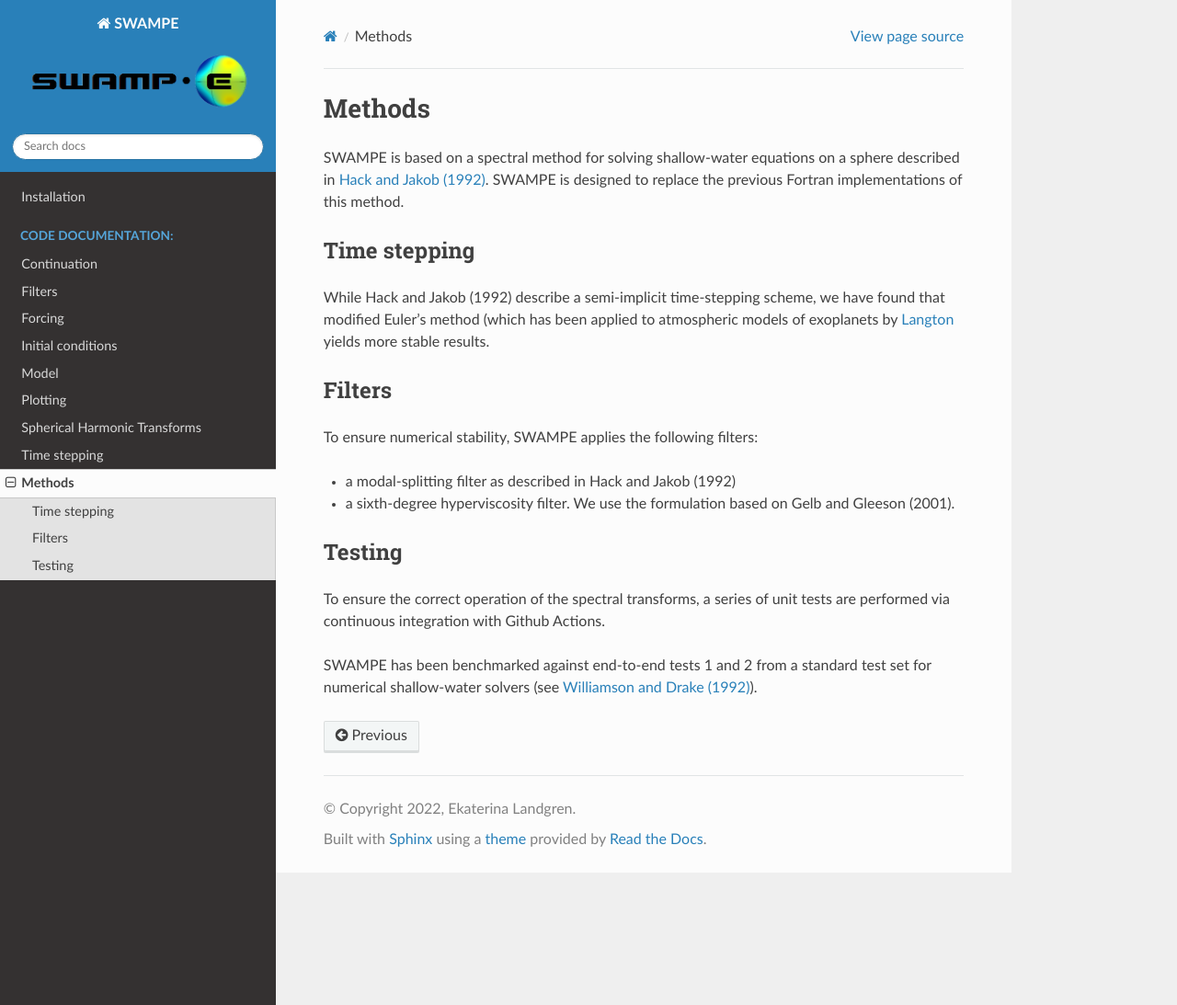
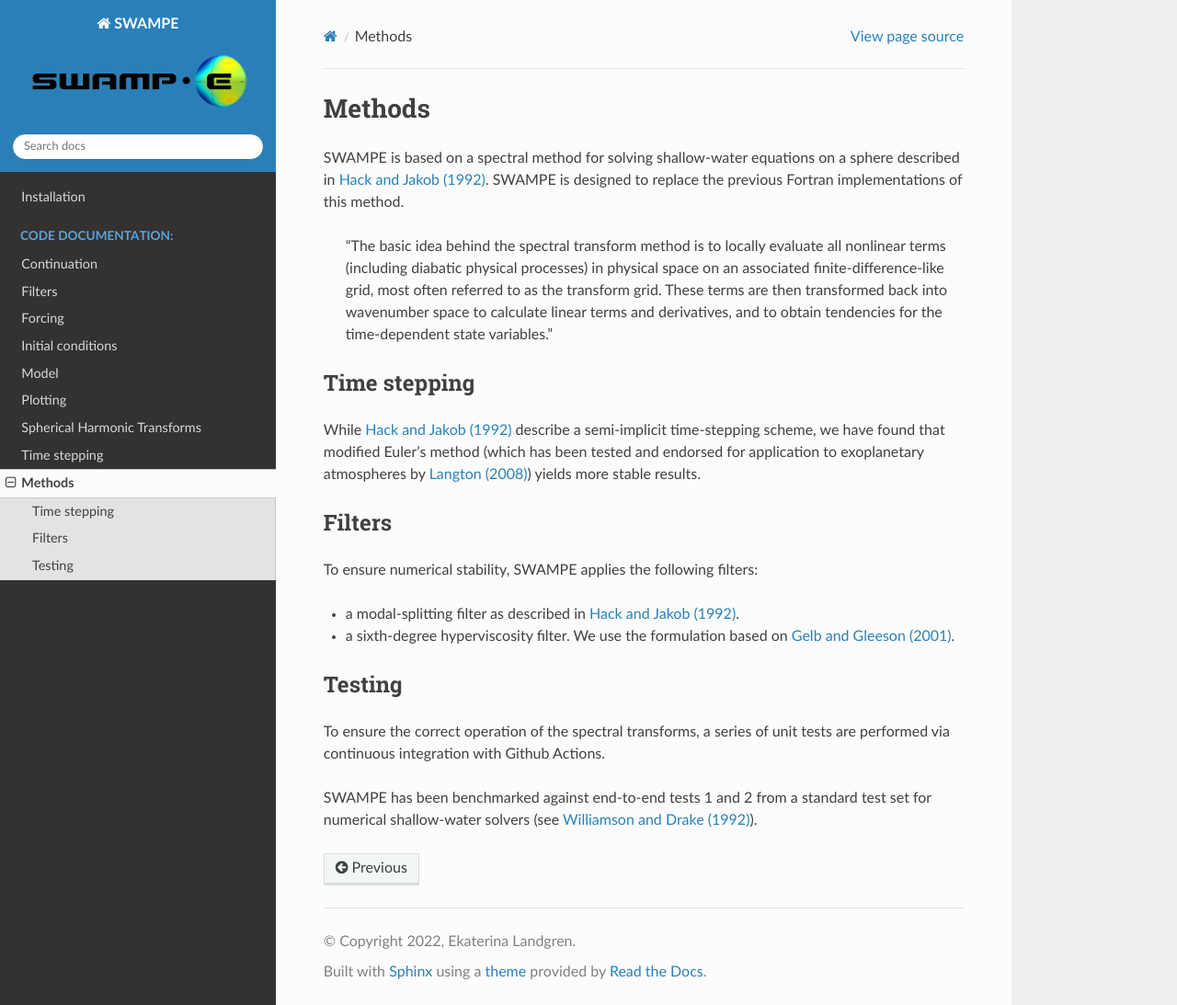
Before and after one commit to kathlandgren/SWAMPE, a Sphinx documentation site: the page built from docs/source/methods.rst, in a window 1280 px wide and 1093 px high. Shown: the whole window at 92% size. Built offline with Sphinx 7.4.7 and the Read the Docs theme 2.0.0, drawn with Linux system fonts in a browser that asks for light colours; pages that are not in the unit, such as notebooks, are missing from menus.

Commit message:
Update methods.rst

```diff
--- a/docs/source/installation.rst
+++ b/docs/source/installation.rst
@@ -1,15 +1,15 @@
 Installation
-============
+=============
 
 Install SWAMPE with Pip
-----------------
+-------------------------
 
 .. code-block:: bash
 
 	pip install SWAMPE
 
 Install SWAMPE with Git
-----------------
+-------------------------
 
 .. code-block:: bash
 
--- a/docs/source/methods.rst
+++ b/docs/source/methods.rst
@@ -5,13 +5,20 @@ SWAMPE is based on a spectral method for solving shallow-water equations on a sp
 described in `Hack and Jakob (1992) <"https://opensky.ucar.edu/islandora/object/technotes:112">`_.
 SWAMPE is designed to replace the previous Fortran implementations of this method.
 
+    "The basic idea behind the spectral transform method is to locally evaluate all nonlinear
+    terms (including diabatic physical processes) in physical space on an associated
+    finite-difference-like grid, most often referred to as the transform grid.
+    These terms are then transformed back into wavenumber space to calculate
+    linear terms and derivatives, and to obtain tendencies for the time-dependent state variables."
+
 Time stepping
 ----------------
 
-While Hack and Jakob (1992) describe a semi-implicit time-stepping scheme, we have found
-that modified Euler's method (which has been applied to atmospheric models of exoplanets by
-`Langton
-<https://www.proquest.com/docview/304661389?pq-origsite=gscholar&fromopenview=true>`_
+While `Hack and Jakob (1992) <"https://opensky.ucar.edu/islandora/object/technotes:112">`_ describe a semi-implicit time-stepping scheme, we have found
+that modified Euler's method (which has been tested and endorsed for application to exoplanetary
+atmospheres by
+`Langton (2008)
+<https://www.proquest.com/docview/304661389?pq-origsite=gscholar&fromopenview=true>`_)
 yields more stable results.
 
 Filters
@@ -19,8 +26,8 @@ Filters
 
 To ensure numerical stability, SWAMPE applies the following filters:
 
-* a modal-splitting filter as described in Hack and Jakob (1992)
-* a sixth-degree hyperviscosity filter. We use the formulation based on Gelb and Gleeson (2001).
+* a modal-splitting filter as described in `Hack and Jakob (1992) <"https://opensky.ucar.edu/islandora/object/technotes:112">`_.
+* a sixth-degree hyperviscosity filter. We use the formulation based on `Gelb and Gleeson (2001) <https://www.researchgate.net/publication/230675145_Spectral_Viscosity_for_Shallow_Water_Equations_in_Spherical_Geometry>`_.
 
 
 Testing
```
